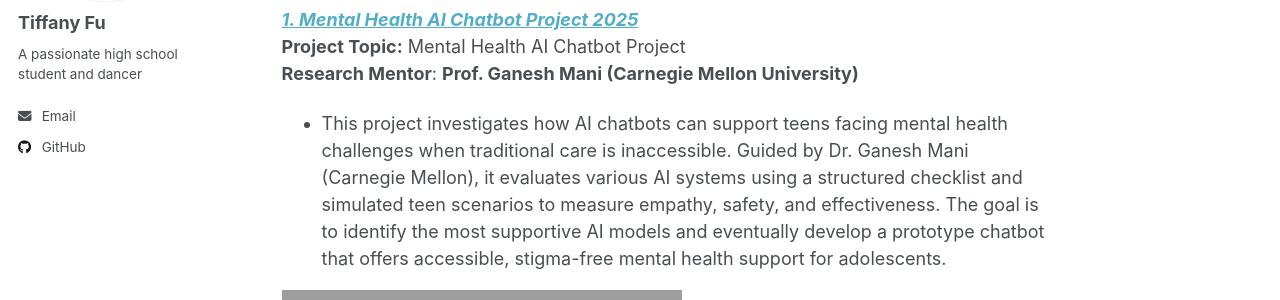
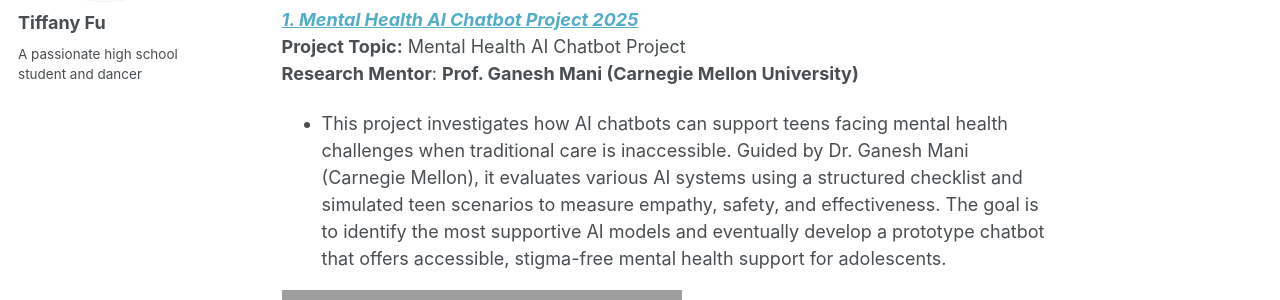
Before and after one commit to TiffanyJTFu/TiffanyTestWeb, a Jekyll site: the page built from _pages/about.md, in a window 1280 px wide. Shown: the part 231-531 px from the top of the page. Built offline with Jekyll 4.4.1, drawn with Linux system fonts in a browser that asks for light colours; a script that is not in the unit is left out.

Commit message:
Remove email and GitHub links from profile
Removed email and GitHub links from author profile.

```diff
--- a/_includes/author-profile.html
+++ b/_includes/author-profile.html
@@ -32,9 +32,6 @@
       {% endif %}
       {% if author.uri %}
         <li><a href="{{ author.uri }}"><i class="fas fa-fw fa-link icon-pad-right" aria-hidden="true"></i>{{ site.data.ui-text[site.locale].website_label | default: "Website" }}</a></li>
-      {% endif %}
-      {% if author.email %}
-        <li><a href="mailto:{{ author.email }}"><i class="fas fa-fw fa-envelope icon-pad-right" aria-hidden="true"></i>{{ site.data.ui-text[site.locale].email_label | default: "Email" }}</a></li>
       {% endif %}
 
       <!-- Font Awesome and Academicons icons / Academic websites -->
@@ -79,9 +76,7 @@
       {% if author.dribbble %}
         <li><a href="https://dribbble.com/{{ author.dribbble }}"><i class="fab fa-fw fa-dribbble icon-pad-right" aria-hidden="true"></i>Dribbble</a></li>
       {% endif %}
-      {% if author.github %}
-        <li><a href="https://github.com/{{ author.github }}"><i class="fab fa-fw fa-github icon-pad-right" aria-hidden="true"></i>GitHub</a></li>
-      {% endif %}
+
       {% if author.kaggle %}
         <li><a href="https://kaggle.com/{{ author.kaggle }}"><i class="fab fa-fw fa-kaggle icon-pad-right" aria-hidden="true"></i>Kaggle</a></li>
       {% endif %}
```
